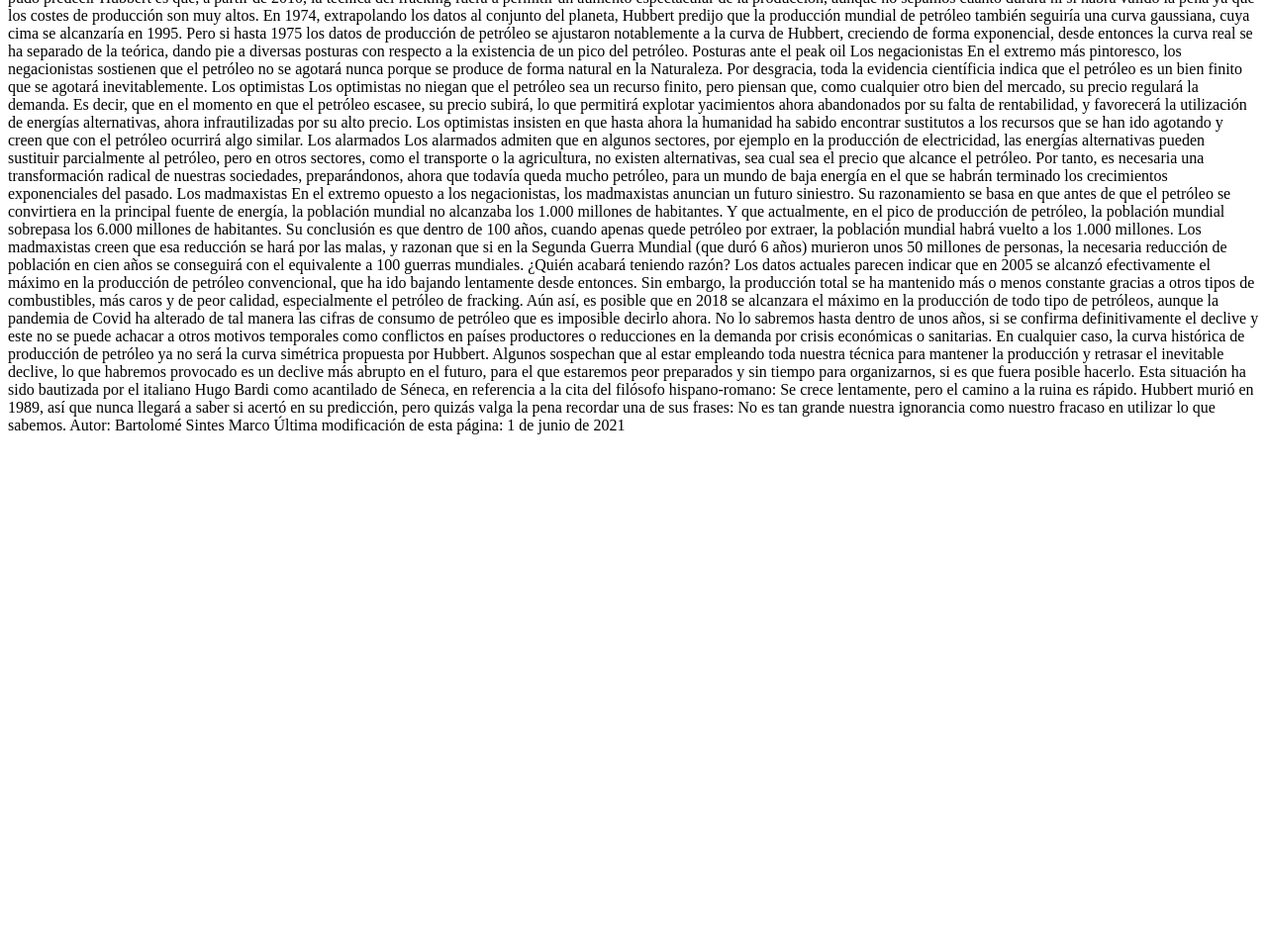
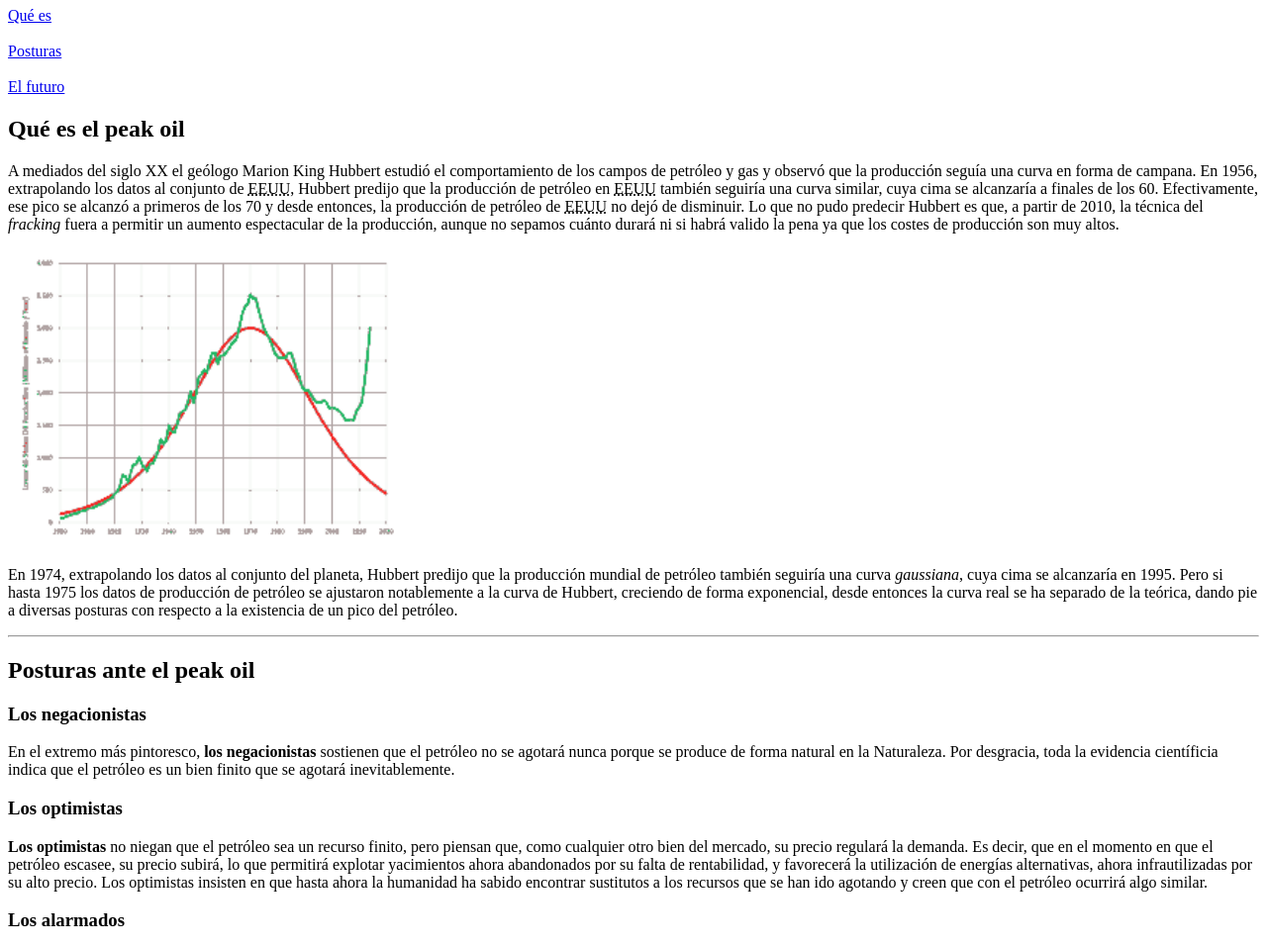
Before and after one commit to zero0neError/DISENIO, a plain HTML site: page Examen/peak-oil/peakoil.html in a window 1280 px wide. Shown: the part 73-1030 px from the top of the page at 99% size. Before the commit the page ends 800 px from the top, so only its background shows below. Drawn offline with Linux system fonts and the light colour scheme.

Commit message:
HTML sin estilo acabado (ej1)

```diff
--- a/Examen/peak-oil/peakoil.html
+++ b/Examen/peak-oil/peakoil.html
@@ -6,43 +6,57 @@
 </head>
 
 <body>
-El peak oil
+  <h1>El peak oil</h1>
 
-Qué es
+  <nav>
+    <a href="#">Qué es</a><br><br>
+    <a href="#">Posturas</a><br><br>
+    <a href="#">El futuro</a>
+  </nav>
 
-Posturas
+  <h2>Qué es el peak oil</h2>
+  <p> A mediados del siglo XX el geólogo Marion King Hubbert estudió el comportamiento de los campos de petróleo y gas y observó que la producción seguía una curva en forma de campana. En <time>1956</time>, extrapolando los datos al conjunto de <abbr title="Estados Unidos">EEUU</abbr>, Hubbert predijo que la producción de petróleo en <abbr title="Estados Unidos">EEUU</abbr> también seguiría una curva similar, cuya cima se alcanzaría a finales de los 60. Efectivamente, ese pico se alcanzó a primeros de los 70 y desde entonces, la producción de petróleo de <abbr title="Estados Unidos">EEUU</abbr> no dejó de disminuir. Lo que no pudo predecir Hubbert es que, a partir de <time>2010</time>, la técnica del <em>fracking</em> fuera a permitir un aumento espectacular de la producción, aunque no sepamos cuánto durará ni si habrá valido la pena ya que los costes de producción son muy altos.</p>
 
-El futuro
+  <img src="img/hubbert-curve-usa-mini.png" alt="Grafico en minuatura" width="400px" height="300px">
 
-Qué es el peak oil
+  <p>En <time>1974</time>, extrapolando los datos al conjunto del planeta, Hubbert predijo que la producción mundial de petróleo también seguiría una curva <em>gaussiana</em>, cuya cima se alcanzaría en <time>1995</time>. Pero si hasta <time>1975</time> los datos de producción de petróleo se ajustaron notablemente a la curva de Hubbert, creciendo de forma exponencial, desde entonces la curva real se ha separado de la teórica, dando pie a diversas posturas con respecto a la existencia de un pico del petróleo.</p>
 
-A mediados del siglo XX el geólogo Marion King Hubbert estudió el comportamiento de los campos de petróleo y gas y observó que la producción seguía una curva en forma de campana. En 1956, extrapolando los datos al conjunto de EEUU, Hubbert predijo que la producción de petróleo en EEUU también seguiría una curva similar, cuya cima se alcanzaría a finales de los 60. Efectivamente, ese pico se alcanzó a primeros de los 70 y desde entonces, la producción de petróleo de EEUU no dejó de disminuir. Lo que no pudo predecir Hubbert es que, a partir de 2010, la técnica del fracking fuera a permitir un aumento espectacular de la producción, aunque no sepamos cuánto durará ni si habrá valido la pena ya que los costes de producción son muy altos.
+  <hr>
 
-En 1974, extrapolando los datos al conjunto del planeta, Hubbert predijo que la producción mundial de petróleo también seguiría una curva gaussiana, cuya cima se alcanzaría en 1995. Pero si hasta 1975 los datos de producción de petróleo se ajustaron notablemente a la curva de Hubbert, creciendo de forma exponencial, desde entonces la curva real se ha separado de la teórica, dando pie a diversas posturas con respecto a la existencia de un pico del petróleo.
-Posturas ante el peak oil
-Los negacionistas
+  <h2>Posturas ante el peak oil</h2>
 
-En el extremo más pintoresco, los negacionistas sostienen que el petróleo no se agotará nunca porque se produce de forma natural en la Naturaleza. Por desgracia, toda la evidencia científicia indica que el petróleo es un bien finito que se agotará inevitablemente.
-Los optimistas
+  <h3>Los negacionistas</h3>
 
-Los optimistas no niegan que el petróleo sea un recurso finito, pero piensan que, como cualquier otro bien del mercado, su precio regulará la demanda. Es decir, que en el momento en que el petróleo escasee, su precio subirá, lo que permitirá explotar yacimientos ahora abandonados por su falta de rentabilidad, y favorecerá la utilización de energías alternativas, ahora infrautilizadas por su alto precio. Los optimistas insisten en que hasta ahora la humanidad ha sabido encontrar sustitutos a los recursos que se han ido agotando y creen que con el petróleo ocurrirá algo similar.
-Los alarmados
+  <p>En el extremo más pintoresco, <strong>los negacionistas</strong> sostienen que el petróleo no se agotará nunca porque se produce de forma natural en la Naturaleza. Por desgracia, toda la evidencia científicia indica que el petróleo es un bien finito que se agotará inevitablemente.</p>
 
-Los alarmados admiten que en algunos sectores, por ejemplo en la producción de electricidad, las energías alternativas pueden sustituir parcialmente al petróleo, pero en otros sectores, como el transporte o la agricultura, no existen alternativas, sea cual sea el precio que alcance el petróleo. Por tanto, es necesaria una transformación radical de nuestras sociedades, preparándonos, ahora que todavía queda mucho petróleo, para un mundo de baja energía en el que se habrán terminado los crecimientos exponenciales del pasado.
-Los madmaxistas
+  <h3>Los optimistas</h3>
 
-En el extremo opuesto a los negacionistas, los madmaxistas anuncian un futuro siniestro. Su razonamiento se basa en que antes de que el petróleo se convirtiera en la principal fuente de energía, la población mundial no alcanzaba los 1.000 millones de habitantes. Y que actualmente, en el pico de producción de petróleo, la población mundial sobrepasa los 6.000 millones de habitantes. Su conclusión es que dentro de 100 años, cuando apenas quede petróleo por extraer, la población mundial habrá vuelto a los 1.000 millones. Los madmaxistas creen que esa reducción se hará por las malas, y razonan que si en la Segunda Guerra Mundial (que duró 6 años) murieron unos 50 millones de personas, la necesaria reducción de población en cien años se conseguirá con el equivalente a 100 guerras mundiales.
+  <p><strong>Los optimistas</strong> no niegan que el petróleo sea un recurso finito, pero piensan que, como cualquier otro bien del mercado, su precio regulará la demanda. Es decir, que en el momento en que el petróleo escasee, su precio subirá, lo que permitirá explotar yacimientos ahora abandonados por su falta de rentabilidad, y favorecerá la utilización de energías alternativas, ahora infrautilizadas por su alto precio. Los optimistas insisten en que hasta ahora la humanidad ha sabido encontrar sustitutos a los recursos que se han ido agotando y creen que con el petróleo ocurrirá algo similar.</p>
 
-¿Quién acabará teniendo razón?
+  <h3>Los alarmados</h3>
 
-Los datos actuales parecen indicar que en 2005 se alcanzó efectivamente el máximo en la producción de petróleo convencional, que ha ido bajando lentamente desde entonces. Sin embargo, la producción total se ha mantenido más o menos constante gracias a otros tipos de combustibles, más caros y de peor calidad, especialmente el petróleo de fracking. Aún así, es posible que en 2018 se alcanzara el máximo en la producción de todo tipo de petróleos, aunque la pandemia de Covid ha alterado de tal manera las cifras de consumo de petróleo que es imposible decirlo ahora. No lo sabremos hasta dentro de unos años, si se confirma definitivamente el declive y este no se puede achacar a otros motivos temporales como conflictos en países productores o reducciones en la demanda por crisis económicas o sanitarias.
+  <p><strong>Los alarmados</strong> admiten que en algunos sectores, por ejemplo en la producción de electricidad, las energías alternativas pueden sustituir parcialmente al petróleo, pero en otros sectores, como el transporte o la agricultura, no existen alternativas, sea cual sea el precio que alcance el petróleo. Por tanto, es necesaria una transformación radical de nuestras sociedades, preparándonos, ahora que todavía queda mucho petróleo, para un mundo de baja energía en el que se habrán terminado los crecimientos exponenciales del pasado.</p>
 
-En cualquier caso, la curva histórica de producción de petróleo ya no será la curva simétrica propuesta por Hubbert. Algunos sospechan que al estar empleando toda nuestra técnica para mantener la producción y retrasar el inevitable declive, lo que habremos provocado es un declive más abrupto en el futuro, para el que estaremos peor preparados y sin tiempo para organizarnos, si es que fuera posible hacerlo. Esta situación ha sido bautizada por el italiano Hugo Bardi como acantilado de Séneca, en referencia a la cita del filósofo hispano-romano: Se crece lentamente, pero el camino a la ruina es rápido.
+  <h3>Los madmaxistas</h3>
 
-Hubbert murió en 1989, así que nunca llegará a saber si acertó en su predicción, pero quizás valga la pena recordar una de sus frases: No es tan grande nuestra ignorancia como nuestro fracaso en utilizar lo que sabemos.
+  <p>&#x1F631;En el extremo opuesto a los negacionistas, <strong>los madmaxistas</strong> anuncian un futuro siniestro. Su razonamiento se basa en que antes de que el petróleo se convirtiera en la principal fuente de energía, la población mundial no alcanzaba los 1.000 millones de habitantes. Y que actualmente, en el pico de producción de petróleo, la población mundial sobrepasa los 6.000 millones de habitantes. Su conclusión es que dentro de 100 años, cuando apenas quede petróleo por extraer, la población mundial habrá vuelto a los 1.000 millones. Los madmaxistas creen que esa reducción se hará por las malas, y razonan que si en la Segunda Guerra Mundial (que duró 6 años) murieron unos 50 millones de personas, la necesaria reducción de población en cien años se conseguirá con el equivalente a 100 guerras mundiales.</p>
 
-Autor: Bartolomé Sintes Marco
+  <hr>
 
-Última modificación de esta página: 1 de junio de 2021
+  <h2>¿Quién acabará teniendo razón?</h2>
+
+  <p>Los datos actuales parecen indicar que en <time>2005</time> se alcanzó efectivamente el máximo en la producción de petróleo convencional, que ha ido bajando lentamente desde entonces. Sin embargo, la producción total se ha mantenido más o menos constante gracias a otros tipos de combustibles, más caros y de peor calidad, especialmente el petróleo de fracking. Aún así, es posible que en <time>2018</time> se alcanzara el máximo en la producción de todo tipo de petróleos, aunque la pandemia de Covid ha alterado de tal manera las cifras de consumo de petróleo que es imposible decirlo ahora. No lo sabremos hasta dentro de unos años, si se confirma definitivamente el declive y este no se puede achacar a otros motivos temporales como conflictos en países productores o reducciones en la demanda por crisis económicas o sanitarias.</p>
+
+  <p>En cualquier caso, la curva histórica de producción de petróleo ya no será la curva simétrica propuesta por Hubbert. Algunos sospechan que al estar empleando toda nuestra técnica para mantener la producción y retrasar el inevitable declive, lo que habremos provocado es un declive más abrupto en el futuro, para el que estaremos peor preparados y sin tiempo para organizarnos, si es que fuera posible hacerlo. Esta situación ha sido bautizada por el italiano Hugo Bardi como acantilado de Séneca, en referencia a la cita del filósofo hispano-romano: Se crece lentamente, pero el camino a la ruina es rápido.</p>
+
+  <img src="img/seneca-cliff.png" alt="Grafico de The Seneca cliff en miniatura" width="400px" height="300px">
+
+  <p>Hubbert murió en <time>1989</time>, así que nunca llegará a saber si acertó en su predicción, pero quizás valga la pena recordar una de sus frases: No es tan grande nuestra ignorancia como nuestro fracaso en utilizar lo que <br>sabemos.</p>
+
+  <address>
+    Autor: Bartolomé Sintes Marco<br>
+    Última modificación de esta página: <time datetime="2021-06-01">1 de junio de 2021</time>
+  </address>
+
 </body>
 </html>
```
